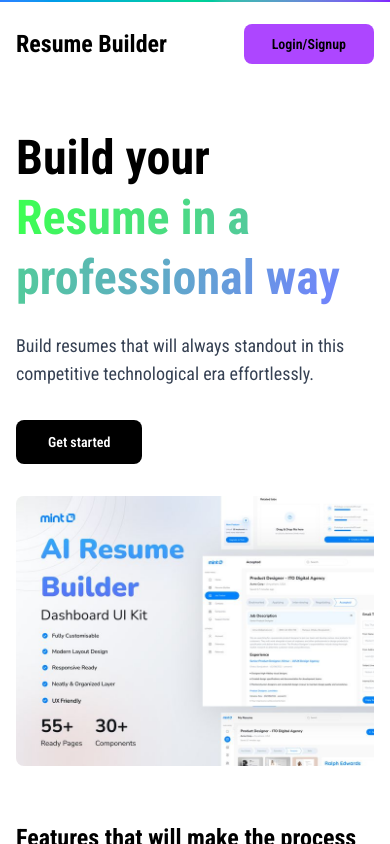
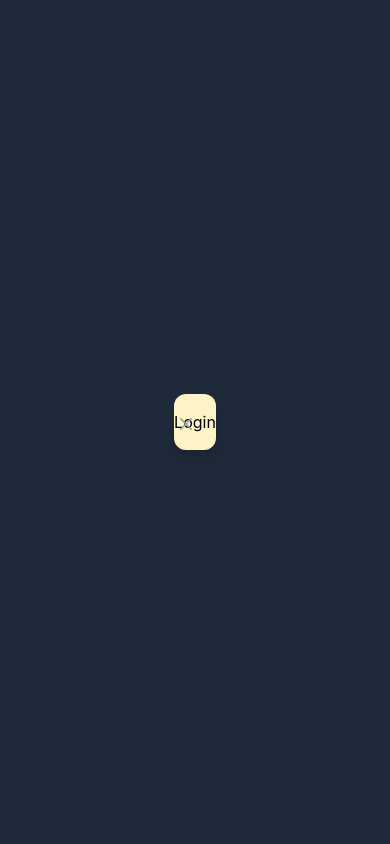
Before and after one commit to BYTECODENINJA/ResumeBuilder, a React app in the folder frontend/: page / in a window 390 px wide. Shown: the top 844 px of the page. Built offline with nearby package versions, Linux system fonts and the light colour scheme; the HTML template or start-up script is replaced by a standard one.

Commit message:
Build login popup form

```diff
--- /dev/null
+++ b/frontend/src/UI/Modal.jsx
@@ -0,0 +1,55 @@
+import React from 'react'
+
+const Modal = ({
+                   children, isOpen, onClose, title,
+                   hideHeader, showActionBtn,
+                   actionBtnIcon = null,
+                   actionBtnText,
+                   onActionClick,
+               }) => {
+    return <div className="fixed inset-0 z-50 flex justify-center items-center w-full h-full bg-gray-800">
+        {/*---Modal Content---*/}
+        <div className={'relative flex flex-col bg-amber-100 shadow-lg rounded-xl overflow-hidden'}>
+            {/*---Madal Header---*/}
+            {!hideHeader && (
+                <div className="flex items-center justify-between p-4 border-b border-gray-200">
+                    <h3 className="md:text-lg font-medium text-gray-900">{title}</h3>
+
+                    {showActionBtn && (
+                        <button
+                        className="btn-small-light mr-12"
+                        onClick={() => onActionClick()}>
+                            {actionBtnIcon}
+                            {actionBtnText}
+                        </button>
+                    )}
+                </div>
+            )}
+
+            <button className="text-gray-400 bg-transparent hover:bg-gray-200 hover:text-gray-900 rounded-xl text-sm w-8 h-8 flex justify-center items-center absolute top-3.5 right-3.5"
+            type="Button"
+            onClick={onClose}>
+                <svg
+                    className="w-3 h-3"
+                    aria-hidden="true"
+                    xmlns="http://www.w3.org/2000/svg"
+                    fill="none"
+                    viewBox="0 0 14 14">
+                    <path
+                        stroke="currentColor"
+                        strokeLinecap="round"
+                        strokeLinejoin="round"
+                        strokeWidth="2"
+                        d="M1 1l6 6m0 0l6 6M7 7l6-6M7 7l-6 6"
+                        />
+                </svg>
+            </button>
+
+            {/*---Modal Body(Scrollable)---*/}
+            <div className="flex-1 overflow-y-auto custom-scrollbar">
+                {children}
+            </div>
+        </div>
+    </div>
+}
+export default Modal
--- a/frontend/src/pages/LandingPage.jsx
+++ b/frontend/src/pages/LandingPage.jsx
@@ -1,157 +1,171 @@
-import React, {useState} from 'react'
-import HeroImage from "../assets/HeroImage.jpg"
+import React, { useState } from 'react';
 import { useNavigate } from "react-router-dom";
+import HeroImage from "../assets/HeroImage.jpg";
+import Login from "./Auth/Login.jsx";
+import Signup from "./Auth/Signup.jsx";
+import Modal from "../UI/Modal.jsx";
 
 const LandingPage = () => {
     const navigate = useNavigate();
+    const [openAuthModal, setOpenAuthModal] = useState(true);
+    const [currentPage, setCurrentPage] = useState("login");
 
-    const [openAuthModal, setOpenAuthModal] = useState(false);
-    const[currentPage, setCurrentPage] = useState("login");
+    const handleCTA = () => {
 
-    const handleCTA =() => {};
+    };
+
     return (
-        <div className="w-full min-h-full bg-white">
-            <div className="container mx-auto px-4 py-6">
-                {/*---Header---*/}
-                <header className="flex justify-between items-center mb-16">
-                    <div className="text-2xl font-bold">Resume Builder</div>
+        <div className="w-full min-h-screen bg-white flex flex-col font-sans">
+
+            {/*--- Navigation & Hero Section (Inside Container) ---*/}
+            <div className="container mx-auto px-6 flex-grow">
+                <header className="flex justify-between items-center py-8 mb-12">
+                    <div className="text-2xl font-black tracking-tighter italic">
+                      Resume<span className="text-purple-600">Builder</span>
+                    </div>
                     <button
-                        className="bg-purple-500 text-sm font-semibold text-black px-7 py-2.5 rounded-lg hover:bg-gray-800 transition-colors cursor-pointer"
+                        className="bg-purple-600 text-sm font-bold text-white px-8 py-3 rounded-xl hover:bg-purple-700 transition-all cursor-pointer shadow-lg active:scale-95"
                         onClick={() => setOpenAuthModal(true)}>
                         Login/Signup
                     </button>
                 </header>
 
-                {/*---Hero Content---*/}
-                <div className="flex flex-col md:flex-row items-center">
-                    <div className="w-full md:w-1/2 pr-4 mb-8 md:mb-0">
-                        <h1 className="text-5xl font-bold mb-6 leading-tight">
-                            Build your {" "}
-                            <span
-                                className="text-transparent bg-clip-text bg-[radial-gradient(circle,_#7182ff_0%,_#3cff52_100%)] bg-[length:200%_200%] animate-text-shine">
-                                Resume in a professional way
+                {/* Hero Content */}
+                <div className="flex flex-col md:flex-row items-center mb-28">
+                    <div className="w-full md:w-1/2 md:pr-12 mb-12 md:mb-0">
+                        <h1 className="text-5xl md:text-7xl font-extrabold mb-6 leading-[1.1]">
+                            Build your <br/>
+                            <span className="text-transparent bg-clip-text bg-gradient-to-r from-blue-600 via-purple-500 to-emerald-500">
+                                Resume in 5 Mins
                             </span>
                         </h1>
-                        <p className="text-lg text-gray-700 mb-8">
-                            Build resumes that will always standout in this competitive technological era effortlessly.
+                        <p className="text-xl text-gray-500 mb-10 leading-relaxed max-w-lg">
+                            Effortlessly create professional, industry-standard resumes that bypass ATS filters and grab attention.
                         </p>
                         <button
-                            className="bg-black text-sm font-semibold text-white px-8 py-3 rounded-lg hover:bg-gray-800 transition-colors cursor-pointer"
+                            className="bg-slate-950 text-white px-12 py-5 rounded-2xl font-bold text-lg hover:bg-slate-800 transform hover:-translate-y-1 transition-all shadow-2xl cursor-pointer"
                             onClick={handleCTA}>
-                            Get started
+                            Get Started
                         </button>
                     </div>
-                    <div className="w-full md:w-1/2 pb-4">
-                        <img src={HeroImage} alt="HeroImage" className="w-full rounded-lg"/>
+                    <div className="w-full md:w-1/2 relative">
+                        <div className="absolute -inset-4 bg-gradient-to-tr from-purple-500/10 to-blue-500/10 blur-3xl rounded-full"></div>
+                        <img
+                            src={HeroImage}
+                            alt="Resume Builder Preview"
+                            className="relative w-full rounded-[2rem] shadow-2xl border border-slate-100"
+                        />
                     </div>
                 </div>
 
-                <section className="mt-10">
-                    <h2 className="text-2xl font-bold mb-12 items-center">
-                        Features that will make the process faster
+                {/* Features Section */}
+                <section className="pb-24">
+                    <h2 className="text-3xl font-bold mb-16 text-center text-slate-900">
+                        Everything you need to get hired
                     </h2>
-                    <div className="grid grid-cols-1 md:grid-cols-3 gap-8">
-                        <div
-                            className="bg-gradient-to-br from-sky-300 to-blue-500 rounded-xl p-6 shadow-sm hover:shadow-md transition">
-                            <h3 className="text-lg font-semibold mb-3">Easy Editing</h3>
-                            <p className="text-gray-950">
-                                Update you resume sections with live preview and instant formating.
+                    <div className="grid grid-cols-1 md:grid-cols-3 gap-10">
+                        {/* Blue Card */}
+                        <div className="bg-gradient-to-br from-sky-400 to-blue-600 rounded-xl p-10 shadow-xl hover:shadow-2xl transition-all group">
+                            <h3 className="text-2xl font-bold mb-4 text-white group-hover:scale-105 transition-transform origin-left">Easy Editing</h3>
+                            <p className="text-blue-50 text-md leading-relaxed">
+                                Update your sections with a lightning-fast live preview. No more guessing.
                             </p>
                         </div>
 
-                        <div
-                            className="bg-gradient-to-br from-aquamarine-300 via-lime-300 to-yellow-200 p-6 rounded-xl shadow-sm hover:shadow-md transition">
-                            <h3 className="text-lg font-semibold mb-3">
-                                One click export
-                            </h3>
-                            <p className="text-gray-950">
-                                Download your CV instantly in a high quality oficial PDF format.
+                        {/* Lime Card */}
+                        <div className="bg-gradient-to-br from-emerald-300 via-green-200 to-yellow-200 p-10 rounded-xl shadow-xl hover:shadow-2xl transition-all group">
+                            <h3 className="text-2xl font-bold mb-4 text-emerald-950 group-hover:scale-105 transition-transform origin-left">PDF Export</h3>
+                            <p className="text-emerald-900 text-md leading-relaxed">
+                                Ready to apply? Export your CV in a high-quality, official PDF format instantly.
                             </p>
                         </div>
 
-                        <div
-                            className="bg-gradient-to-br from-violet-600 to-fuchsia-500 rounded-xl p-6 shadow-sm hover:shadow-md transition">
-                            <h3 className="text-lg font-semibold mb-3">
-                                Beautiful Templates
-                            </h3>
-                            <p className="text-gray-950">
-                                Choose from modern, profesional templates that are way easy to customize
+                        {/* Purple Card */}
+                        <div className="bg-gradient-to-br from-violet-600 to-fuchsia-500 rounded-xl p-6 shadow-xl hover:shadow-2xl transition-all group">
+                            <h3 className="text-2xl font-bold mb-4 text-white group-hover:scale-105 transition-transform origin-left">Pro Templates</h3>
+                            <p className="text-purple-50 text-md leading-relaxed">
+                                Modern, recruiter-tested templates designed to showcase your skills.
+                            </p>
+                        </div>
+                    </div>
+                </section>
+            </div>
+
+            {/*--- Full-Width Footer (Outside Container) ---*/}
+            <footer className="w-full bg-slate-950 text-slate-400 py-20 relative">
+                {/* Ninja Line */}
+                <div className="absolute top-0 left-0 w-full h-[3px] bg-gradient-to-r from-blue-500 via-emerald-400 to-violet-600"></div>
+
+                <div className="max-w-7xl mx-auto px-6">
+                    <div className="grid grid-cols-1 md:grid-cols-4 gap-16">
+                        <div className="col-span-1 md:col-span-1">
+                            <h2 className="text-white text-2xl font-bold tracking-tighter mb-6">
+                                BYTECODE<span className="text-emerald-400">NINJA</span>
+                            </h2>
+                            <p className="text-sm leading-relaxed max-w-xs">
+                                Precision-engineered resumes for the next generation of tech talent.
                             </p>
                         </div>
 
-                    </div>
-                </section>
-
-                {/* Footer - Added mt-20 for spacing */}
-                <div className="mt-20">
-                    <footer className="w-[100%] bg-slate-950 text-slate-400 py-12">
-                        {/* The "Ninja" Gradient Line - Full Width */}
-                        <div className="absolute top-0 left-0 w-full h-[2px] bg-gradient-to-r from-blue-500 via-emerald-400 to-violet-600"></div>
-
-                        <div className="max-w-7xl mx-auto px-6">
-                            <div className="grid grid-cols-1 md:grid-cols-4 gap-12">
-
-                                {/* Brand Section */}
-                                <div className="col-span-1">
-                                    <h2 className="text-white text-xl font-bold tracking-tighter mb-4">
-                                        BYTECODE<span className="bg-gradient-to-r from-emerald-400 to-cyan-400 bg-clip-text text-transparent">NIJA</span>
-                                    </h2>
-                                    <p className="text-sm leading-relaxed">
-                                        Leveling up your professional presence with precision-engineered resumes.
-                                    </p>
-                                </div>
-
-                                {/* Builder Section */}
                         <div>
-                                    <h3 className="text-white font-semibold mb-4 text-sm uppercase tracking-wider">Builder</h3>
-                                    <ul className="space-y-2 text-sm">
+                            <h3 className="text-white font-bold mb-6 text-xs uppercase tracking-widest">Builder</h3>
+                            <ul className="space-y-4 text-sm">
                                 <li><a href="#" className="hover:text-emerald-400 transition-colors">Templates</a></li>
-                                        <li><a href="#" className="hover:text-blue-400 transition-colors">AI Writer</a></li>
-                                        <li><a href="#" className="hover:text-violet-400 transition-colors">Examples</a></li>
+                                <li><a href="#" className="hover:text-blue-400 transition-colors">Fast</a></li>
+                                <li><a href="#" className="hover:text-violet-400 transition-colors">Easy</a></li>
                             </ul>
                         </div>
 
-                                {/* System Section */}
                         <div>
-                                    <h3 className="text-white font-semibold mb-4 text-sm uppercase tracking-wider">System</h3>
-                                    <ul className="space-y-2 text-sm">
-                                        <li><a href="#" className="hover:text-white transition-colors">Changelog</a></li>
-                                        <li><a href="#" className="hover:text-white transition-colors">API Docs</a></li>
+                            <h3 className="text-white font-bold mb-6 text-xs uppercase tracking-widest">Support</h3>
+                            <ul className="space-y-4 text-sm">
+                                <li><a href="#" className="hover:text-white transition-colors">Help Center</a></li>
+                                <li><a href="#" className="hover:text-white transition-colors">Contact</a></li>
                                 <li className="flex items-center gap-2">
                                     <span className="w-2 h-2 rounded-full bg-emerald-500 animate-pulse"></span>
-                                            Operational
+                                    Systems OK
                                 </li>
                             </ul>
                         </div>
 
-                                {/* Connect Section */}
                         <div>
-                                    <h3 className="text-white font-semibold mb-4 text-sm uppercase tracking-wider">Connect</h3>
+                            <h3 className="text-white font-bold mb-6 text-xs uppercase tracking-widest">Follow</h3>
                             <div className="flex gap-4">
-                                        <div className="w-10 h-10 rounded-lg bg-slate-900 border border-slate-800 flex items-center justify-center hover:border-blue-500 transition-all cursor-pointer group">
+                                <div className="w-12 h-12 rounded-xl bg-slate-900 border border-slate-800 flex items-center justify-center hover:border-blue-500 transition-all cursor-pointer group">
                                     <span className="text-xs font-bold group-hover:text-white">GH</span>
                                 </div>
-                                        <div className="w-10 h-10 rounded-lg bg-slate-900 border border-slate-800 flex items-center justify-center hover:border-violet-500 transition-all cursor-pointer group">
+                                <div className="w-12 h-12 rounded-xl bg-slate-900 border border-slate-800 flex items-center justify-center hover:border-violet-500 transition-all cursor-pointer group">
                                     <span className="text-xs font-bold group-hover:text-white">LI</span>
                                 </div>
                             </div>
                         </div>
                     </div>
 
-                            {/* Bottom Bar */}
-                            <div className="mt-12 pt-8 border-t border-slate-900 flex flex-col md:flex-row justify-between items-center gap-4 text-xs">
-                                <p>&copy; {new Date().getFullYear()} BYTECODENIJA. Built for the next generation of developers.</p>
-                                <div className="flex gap-6">
-                                    <a href="#" className="hover:underline hover:text-white">Privacy</a>
-                                    <a href="#" className="hover:underline hover:text-white">Terms</a>
+                    <div className="mt-20 pt-8 border-t border-slate-900 flex flex-col md:flex-row justify-between items-center gap-6 text-[10px] uppercase tracking-widest">
+                        <p>&copy; {new Date().getFullYear()} BYTECODENINJA</p>
+                        <div className="flex gap-10">
+                            <a href="#" className="hover:text-white transition-colors">Privacy</a>
+                            <a href="#" className="hover:text-white transition-colors">Terms</a>
                         </div>
                     </div>
                 </div>
             </footer>
+
+            {/* Auth Modal Trigger */}
+            {openAuthModal && (
+                <Modal
+                    isOpen={openAuthModal}
+                    onClose={() => setOpenAuthModal(false)}
+                    hideHeader
+                >
+                    <div className="py-4">
+                        {currentPage === "login" && <Login setCurrentPage={setCurrentPage} />}
+                        {currentPage === "signup" && <Signup setCurrentPage={setCurrentPage} />}
                     </div>
+                </Modal>
+            )}
+        </div>
+    );
+};
 
-            </div>
-        </div>
-    )
-}
-export default LandingPage
+export default LandingPage;
```
Lines whose indentation alone changed are shown as unchanged.
